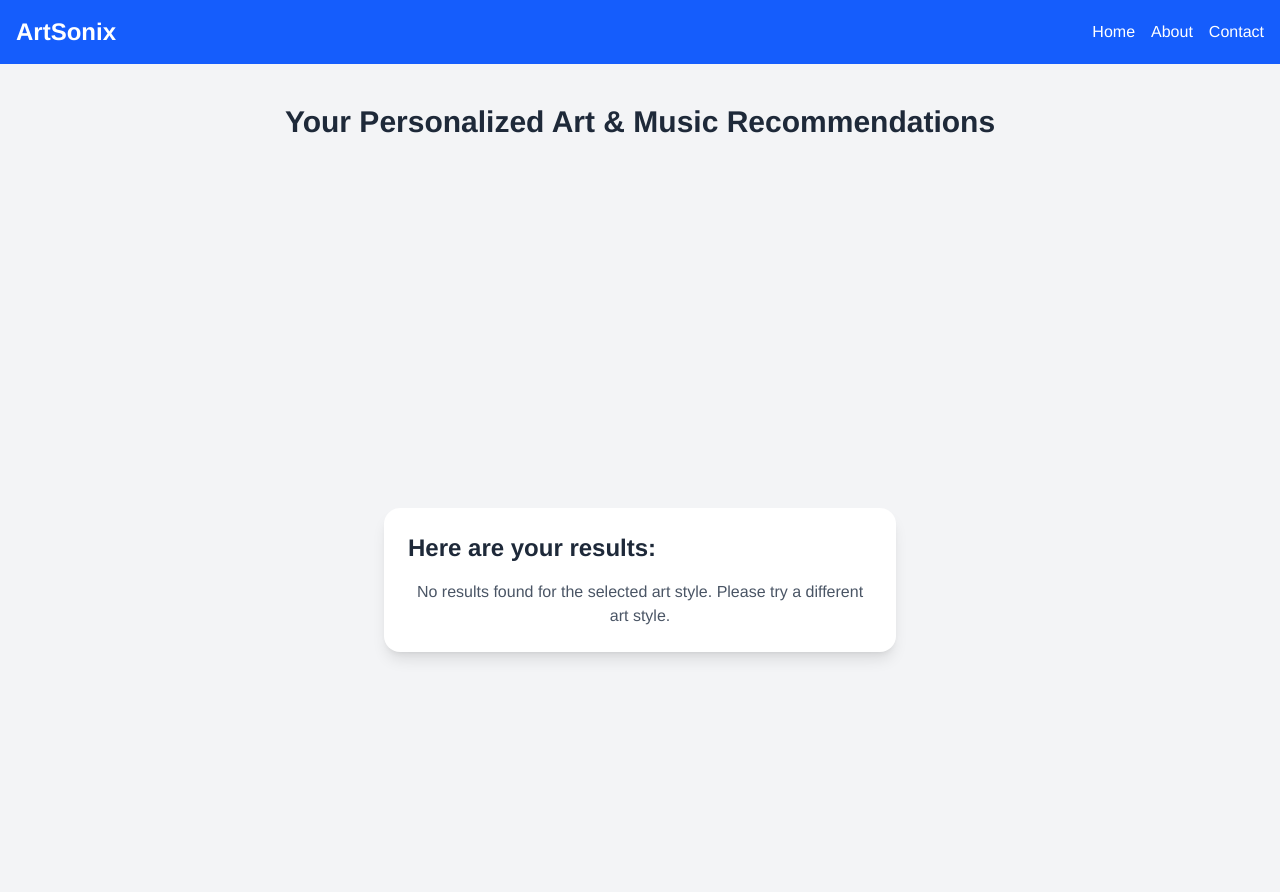
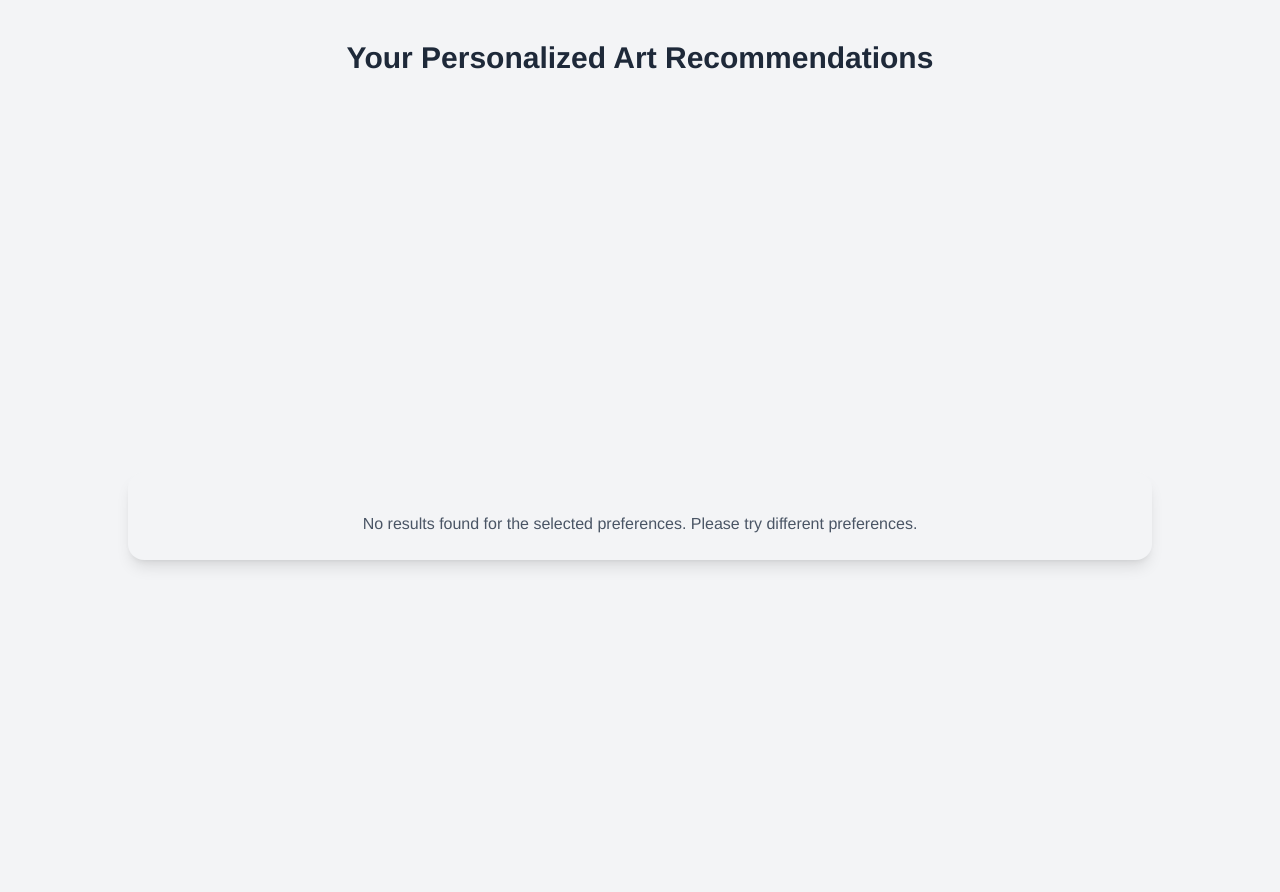
Before and after one commit to lawrence-ivan-reyes/acs-2930-artsonix, a Flask app: page /results in a window 1280 px wide. Shown: the top 892 px of the page. After the commit the page ends 567 px from the top, so only its background shows below. Run offline with Flask 3, Linux system fonts and the light colour scheme; style sheets or scripts are compiled from the project's sources.

Commit message:
updated results page and added comments

```diff
--- a/templates/results.html
+++ b/templates/results.html
@@ -1,52 +1,49 @@
 {% extends 'base.html' %}
-
 {% block content %}
 <body class="bg-gray-100">
-    <nav class="bg-blue-600 p-4">
-        <div class="max-w-7xl mx-auto flex justify-between items-center">
-            <h1 class="text-white text-2xl font-bold">ArtSonix</h1>
-            <ul class="flex space-x-4">
-                <li><a href="/" class="text-white hover:underline">Home</a></li>
-                <li><a href="/about" class="text-white hover:underline">About</a></li>
-                <li><a href="#" class="text-white hover:underline">Contact</a></li>
-            </ul>
-        </div>
-    </nav>
     <header class="text-center py-10">
-        <h2 class="text-3xl font-bold text-gray-800">Your Personalized Art & Music Recommendations</h2>
+        <h2 class="text-3xl font-bold text-gray-800">Your Personalized Art Recommendations</h2>
     </header>
     <div class="flex items-center justify-center min-h-screen">
-        <div class="max-w-lg mx-auto p-6 bg-white shadow-lg rounded-2xl">
-            <h1 class="text-2xl font-bold text-gray-800">Here are your results:</h1>
+        <div class="w-full max-w-5xl mx-auto p-6 bg-gray-100 shadow-lg rounded-2xl">
             <div id="results" class="mt-4">
-                {% if has_results %}
-                    <h3 class="text-xl font-semibold text-blue-600">Music Recommendations:</h3>
-                    <ul class="list-disc list-inside text-gray-700">
-                        <li>{{ music_placeholder_1 }}</li>
-                        <li>{{ music_placeholder_2 }}</li>
-                        <li>{{ music_placeholder_3 }}</li>
-                    </ul>
-
-                    <h3 class="text-xl font-semibold text-blue-600 mt-4">Art Recommendations:</h3>
-                    <ul class="list-disc list-inside text-gray-700">
-                        {% for artwork in artworks %}
-                            <li>
-                                <img src="{{ artwork.primaryImageSmall }}" alt="{{ artwork.title }}" class="w-full mb-4">
-                                <p><strong>Title:</strong> {{ artwork.title }}</p>
-                                {% if artwork.artistDisplayName %}
-                                    <p><strong>Artist:</strong> {{ artwork.artistDisplayName }}</p>
-                                {% else %}
-                                    <p><strong>Artist:</strong> Unknown</p>
-                                {% endif %}
-                                <p><strong>Object Date:</strong> {{ artwork.objectDate }}</p>
-                            </li>
-                        {% endfor %}
-                    </ul>
-                {% else %}
-                    <p class="text-center text-gray-600">No results found for the selected art style. Please try a different art style.</p>
-                {% endif %}
+                <div id="artworks-grid" class="artworks-grid"></div>
             </div>
         </div>
     </div>
+    <script>
+        // Retrieve the artworks data stored in localStorage
+        const artworks = JSON.parse(localStorage.getItem('artworks'));
+
+        // Check if there are artworks to display
+        if (artworks && artworks.length) {
+            // Populate the artworks-grid with the artwork data
+            document.getElementById('artworks-grid').innerHTML = artworks.map(artwork => `
+                <div class="artwork-card">
+                    <img src="${artwork.primaryImageSmall}" alt="${artwork.title}">
+                    <div class="content">
+                        <h4>${artwork.title}</h4>
+                        ${artwork.artistDisplayName ?
+                          `<p><strong>Artist:</strong> ${artwork.artistDisplayName}</p>` :
+                          `<p><strong>Artist:</strong> Unknown</p>`
+                        }
+                        ${artwork.objectDate ?
+                          `<p><strong>Object Date:</strong> ${artwork.objectDate}</p>` :
+                          `<p><strong>Object Date:</strong> Unknown</p>`
+                        }
+                        ${artwork.medium ?
+                          `<p><strong>Medium:</strong> ${artwork.medium}</p>` :
+                          `<p><strong>Medium:</strong> Unknown</p>`
+                        }
+                    </div>
+                </div>
+            `).join('');
+        } else {
+            // Display a message if no artworks are found
+            document.getElementById('results').innerHTML = `
+                <p class="text-center text-gray-600">No results found for the selected preferences. Please try different preferences.</p>
+            `;
+        }
+    </script>
 </body>
 {% endblock %}
```
